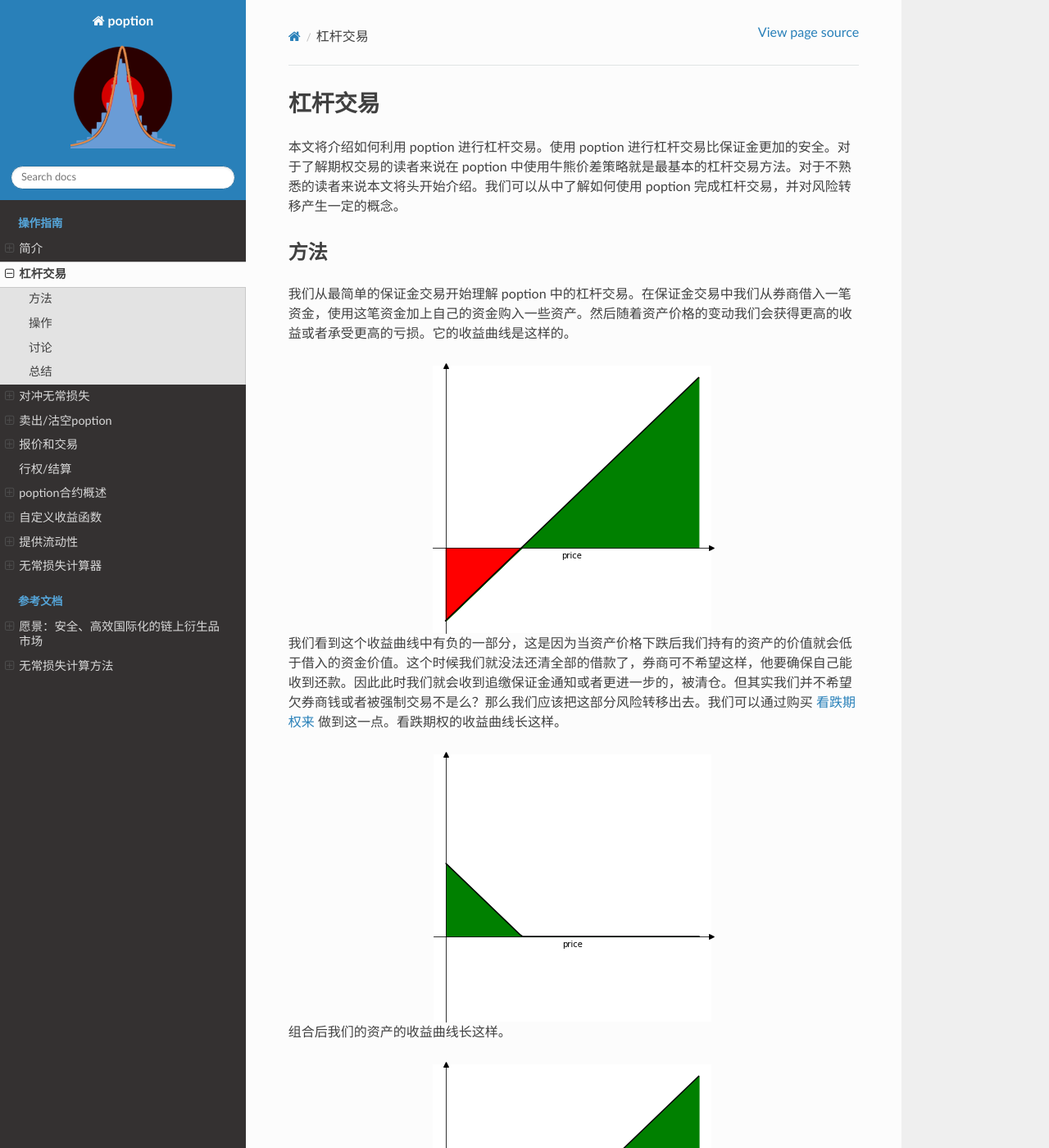
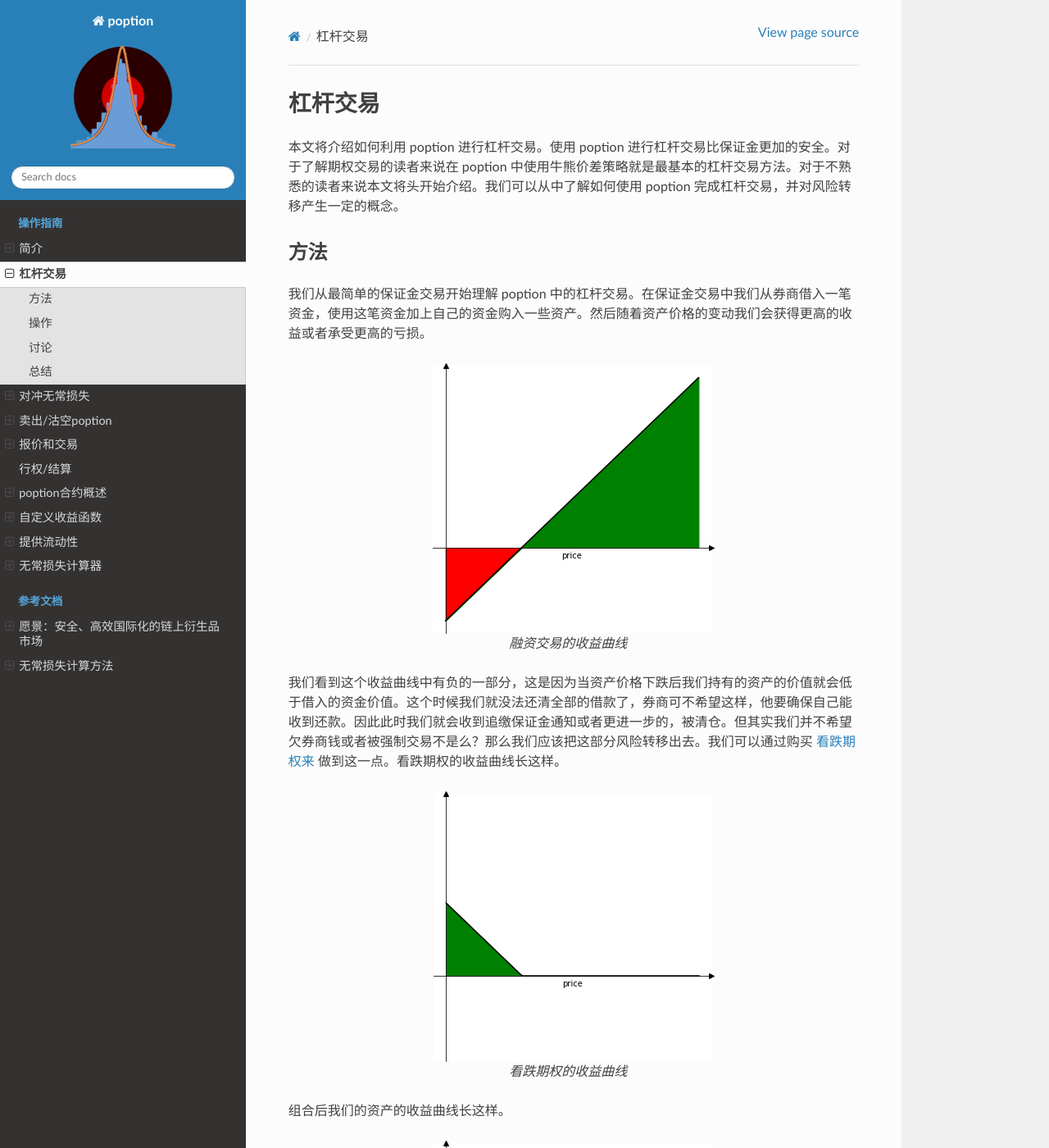
Before and after one commit to hydrogenbear/doc, a Sphinx documentation site: the page built from source/leverage.rst, in a window 1280 px wide and 1400 px high. Shown: the whole window at 82% size. Built offline with Sphinx 7.4.7 and the Read the Docs theme 2.0.0, drawn with Linux system fonts in a browser that asks for light colours; some of the changed text lies outside the part shown.

Commit message:
update document

```diff
--- a/source/introduction.rst
+++ b/source/introduction.rst
@@ -21,7 +21,7 @@ poption 的名字来源于 payoff option （收益曲线期权）和 pop option
     :ref:`一个为了好玩定义正弦函数为收益的 poption，收益以 USDC 结算<sin_payoff>`
 
 
-接下来你可以阅读以下链接了解更多信息：
+了解更多信息
 -----------------------------------------------------------------------
 * :ref:`leverage`
 * :ref:`hedge_il`
--- a/source/leverage.rst
+++ b/source/leverage.rst
@@ -9,30 +9,41 @@
 方法
 ----
 
-我们从最简单的保证金交易开始理解 poption 中的杠杆交易。在保证金交易中我们从券商借入一笔资金，使用这笔资金加上自己的资金购入一些资产。然后随着资产价格的变动我们会获得更高的收益或者承受更高的亏损。它的收益曲线是这样的。
+我们从最简单的保证金交易开始理解 poption 中的杠杆交易。在保证金交易中我们从券商借入一笔资金，使用这笔资金加上自己的资金购入一些资产。然后随着资产价格的变动我们会获得更高的收益或者承受更高的亏损。
 
-.. image:: ../images/payoff_l_0.png
+.. figure:: ../images/payoff_l_0.png
     :align: center
+
+    融资交易的收益曲线
 
 我们看到这个收益曲线中有负的一部分，这是因为当资产价格下跌后我们持有的资产的价值就会低于借入的资金价值。这个时候我们就没法还清全部的借款了，券商可不希望这样，他要确保自己能收到还款。因此此时我们就会收到追缴保证金通知或者更进一步的，被清仓。但其实我们并不希望欠券商钱或者被强制交易不是么？那么我们应该把这部分风险转移出去。我们可以通过购买 `看跌期权来 <https://www.cmegroup.com/cn-s/education/learn-about-trading/courses/introduction-to-options/explaining-put-options-short-and-long.html>`_ 做到这一点。看跌期权的收益曲线长这样。
 
-.. image:: ../images/payoff_l_1.png
+.. figure:: ../images/payoff_l_1.png
     :align: center
+
+    看跌期权的收益曲线
 
 组合后我们的资产的收益曲线长这样。
 
-.. image:: ../images/payoff_l_2.png
+.. figure:: ../images/payoff_l_2.png
     :align: center
+
+    合成后的收益曲线，等价与一个看涨期权
 
 看，现在收益曲线中没有负数的部分了，不管价格怎么变，我们都不会欠券商钱，因为我们不会欠券商钱，券商也不能给我们清仓，强迫我们交易。可以看到通过一个看空期权，我们把风险转移到了期权卖家手中。此外由于这样的看跌期权是一个 `价外期权 <https://www.cmegroup.com/cn-s/education/learn-about-trading/courses/introduction-to-options/calculating-options-moneyness-and-intrinsic-value.html>`_ ，它会很便宜。由此得出，这里我们牺牲了一点点的资金效率的情况下利用衍生品使交易变得更安全。在 poption 中我们可以直接购买一个对应收益的 poption 来满足相同的金融需求。但和传统期权有一点不一样的地方，在 poption 中做市商和投资者的位置是完全对称的，做市商保护自己不被清算的需求和普通投资者是一样的，资产价格的持续上涨会导致裸空的期权卖家承受被挤兑的风险，为了回避这部分风险，做市商不会向投资者卖出这部分期权。最后可以被交易的 poption 的收益曲线长这个样子。这相当于传统期权中的一个 `牛市价差策略 <https://www.cmegroup.com/cn-s/education/courses/option-strategies/bull-spread.html>`_ 。
 
-.. image:: ../images/payoff_l_3.png
+.. figure:: ../images/payoff_l_3.png
     :align: center
+
+    最终的收益曲线，等价与一个牛市价差策略
 
 当投资人想要做空资产价格的时候，他也可以使用一个相反的策略，也就是熊市价差策略，收益曲线如下。
 
-.. image:: ../images/payoff_l_4.png
+.. figure:: ../images/payoff_l_4.png
     :align: center
+
+    一个熊市价差策略的收益曲线
+
 
 .. _leverage_example:
 
```
Also changed, not shown: source/sell.rst (+14 -1 lines), source/trade.rst (+5 -5 lines), 10 other files.
